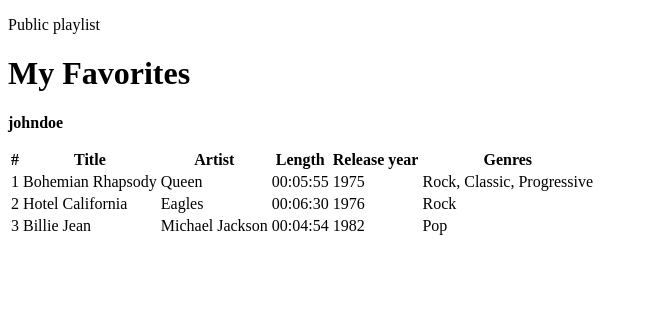
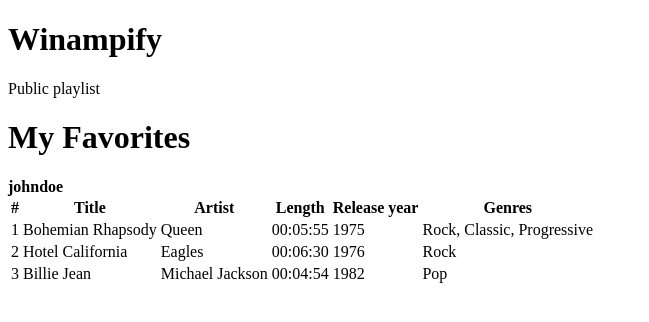
Before and after one commit to rolee15/webprog, a PHP site: page /playlist.php?id=12 in a window 1280 px wide. Shown: the top 322 px of the page, without its empty margins (0-649 px from the left). Run offline with PHP 8.4, Linux system fonts and the light colour scheme; data comes from the database, SQL or seed files in the repository; data that the repository does not hold is empty.

Commit message:
Some styling changes

```diff
--- a/php-bead/public/playlist.php
+++ b/php-bead/public/playlist.php
@@ -43,13 +43,20 @@
 <head>
     <meta charset="UTF-8">
     <meta name="viewport" content="width=device-width, initial-scale=1.0">
-    <title>Playlist - <?= $playlist['name'] ?></title>
+    <title>Winampify - <?= $playlist['name'] ?></title>
+    <link rel="stylesheet" href="style.css">
 </head>
 
 <body>
-    <p><?= $playlist['isPublic'] ? 'Public' : 'Private' ?> playlist</p>
-    <h1><?= $playlist['name'] ?></h1>
-    <p style="font-weight: bold;"><?= $playlist['username'] ?></p>
+    <div id="topMenuBar">
+        <h1><a class="nostyle" href="/">Winampify</a></h1>
+    </div>
+
+    <span><?= $playlist['isPublic'] ? 'Public' : 'Private' ?> playlist</span>
+    <span>
+        <h1><?= $playlist['name'] ?></h1>
+    </span>
+    <span style="font-weight: bold;"><?= $playlist['username'] ?></span>
 
     <table>
         <tr>
--- /dev/null
+++ b/php-bead/public/style.css
@@ -0,0 +1,9 @@
+a.nostyle:link {
+  text-decoration: inherit;
+  color: inherit;
+}
+
+a.nostyle:visited {
+  text-decoration: inherit;
+  color: inherit;
+}
```
Also changed, not shown: php-bead/public/index.php (+5 -2 lines).
